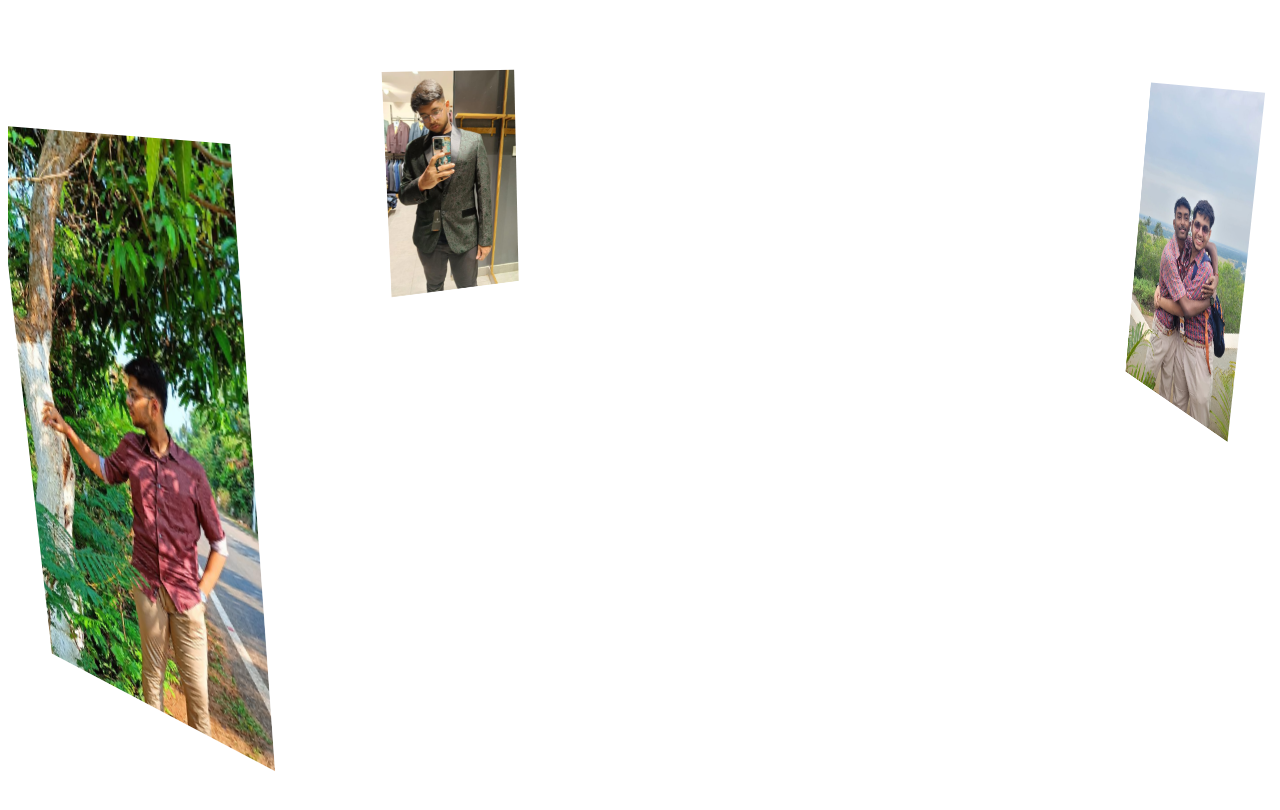
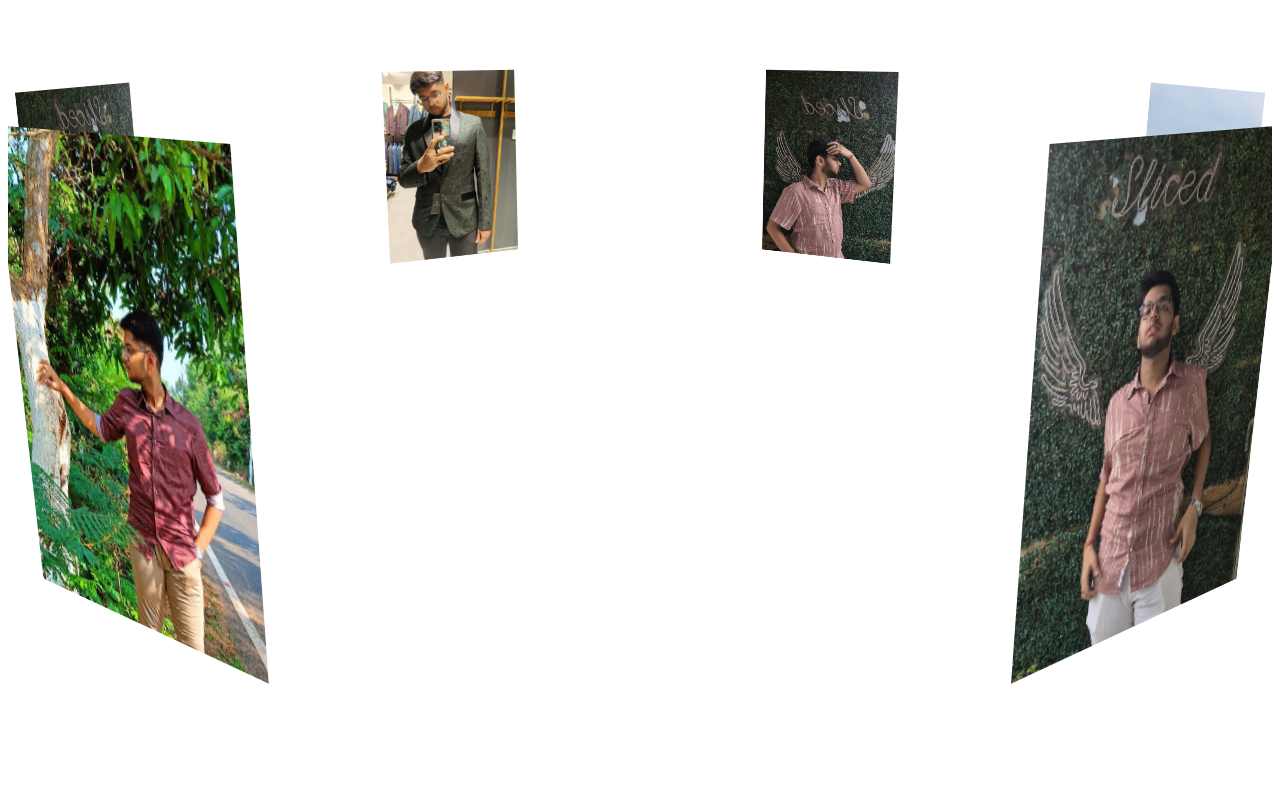
Before and after one commit to Dreamingisart/Sai-Sidhant, a plain HTML site: page index.html in a window 1280 px wide. Drawn offline with Linux system fonts and the light colour scheme.

Commit message:
adding more pics

```diff
--- a/index.html
+++ b/index.html
@@ -8,10 +8,13 @@
 </head>
 <body>
     <div class="banner">
-        <div class="slider" style="--quantity: 3">
+        <div class="slider" style="--quantity: 6">
             <div class="item" style="--position: 1"><img src="images/sai1.jpeg" alt=""></div>
-            <div class="item" style="--position: 2"><img src="images/sai2.jpg" alt=""></div>
-            <div class="item" style="--position: 3"><img src="images/sai3.jpg" alt=""></div>
+            <div class="item" style="--position: 2"><img src="images/sai4 (2).jpeg" alt=""></div>
+            <div class="item" style="--position: 3"><img src="images/sai2.jpg" alt=""></div>
+            <div class="item" style="--position: 4"><img src="images/sai5.jpeg" alt=""></div>
+            <div class="item" style="--position: 5"><img src="images/sai3.jpg" alt=""></div>
+            <div class="item" style="--position: 6"><img src="images/sai6.jpeg" alt=""></div>
         </div>
     </div>
 </body>
--- a/style.css
+++ b/style.css
@@ -36,6 +36,6 @@
 
 .banner .slider .item img {
     width: 100%;
-    height: 130%;
+    height: 110%;
     object-fit: cover;
 }
```
Also changed, not shown: images/sai4 (2).jpeg (added), images/sai5.jpeg (added), images/sai6.jpeg (added).
